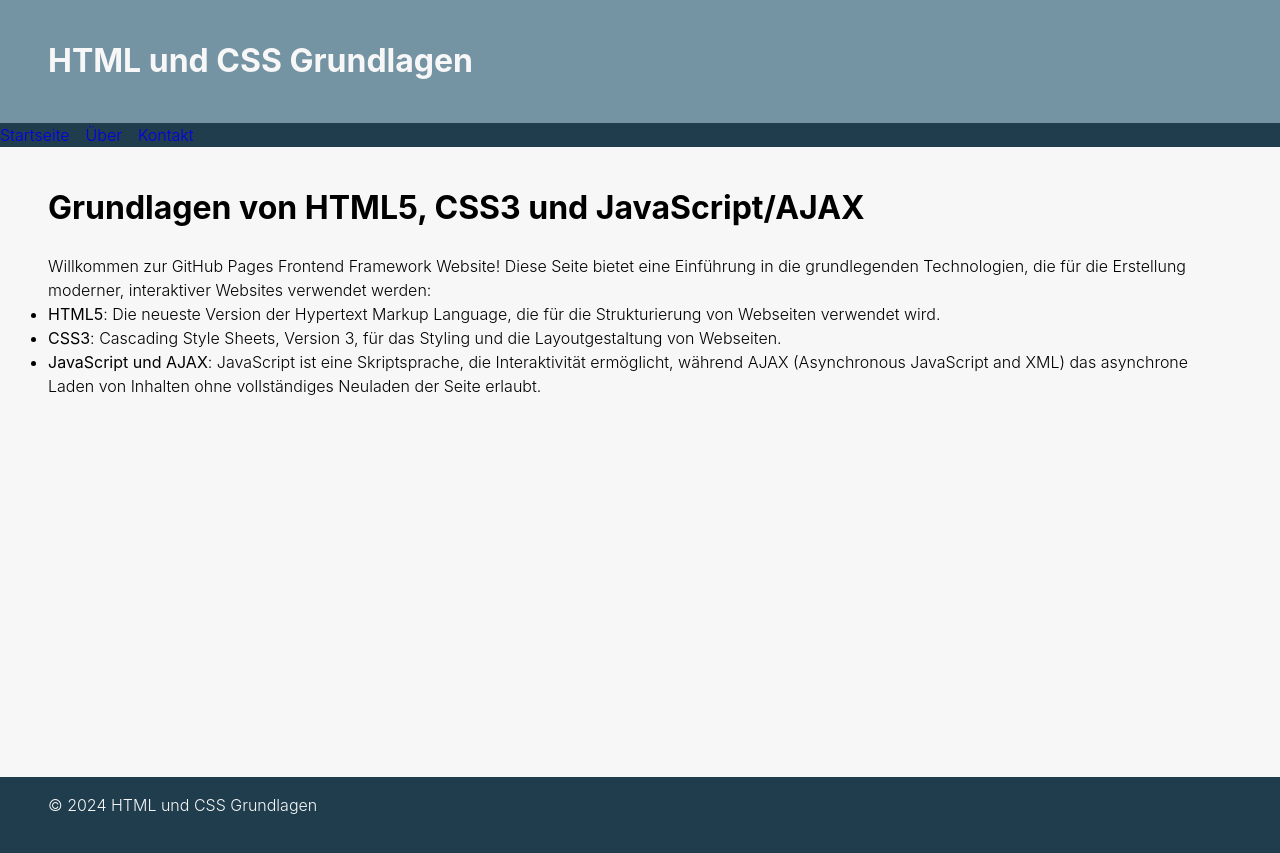
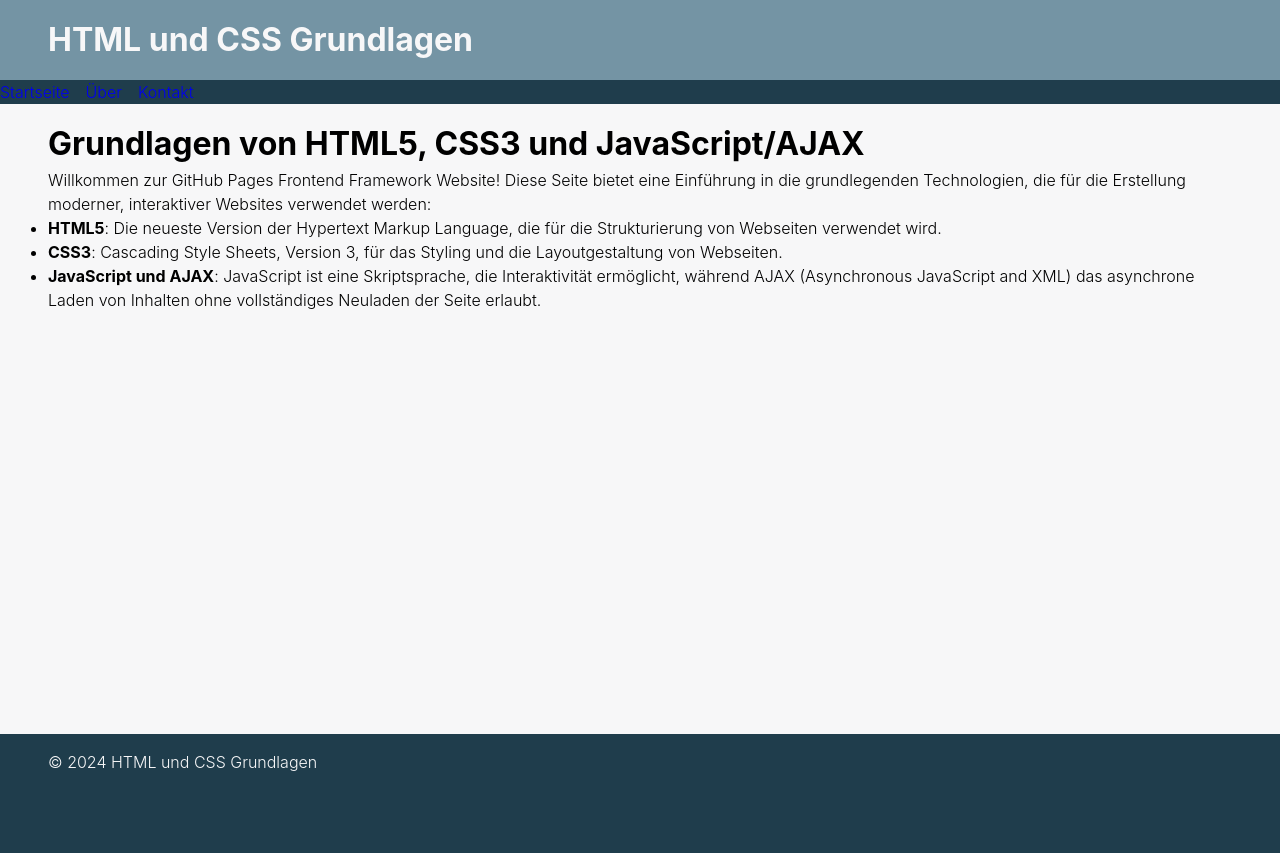
Before and after one commit to ehy-training/html-basics, a Jekyll site: the page built from index.md, in a window 1280 px wide. Shown: the top 853 px of the page. Built offline with Jekyll 4.4.1, drawn with Linux system fonts in a browser that asks for light colours; some web fonts are replaced.

Commit message:
Update default.html

```diff
--- a/_layouts/default.html
+++ b/_layouts/default.html
@@ -7,7 +7,6 @@
     <title>{{ page.title }}</title>
     <link rel="preconnect" href="https://rsms.me/">
     <link rel="stylesheet" href="https://rsms.me/inter/inter.css">
-    <link rel="stylesheet" href="https://cdnjs.cloudflare.com/ajax/libs/normalize/8.0.1/normalize.min.css">
     <link rel="stylesheet" href="./assets/css/style.css">
     <script defer src="./assets/js/script.js"></script>
 </head>
```
